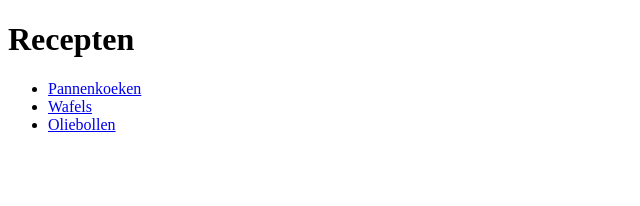
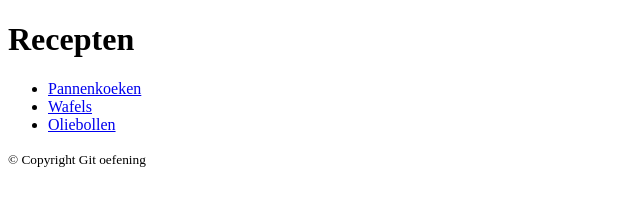
Before and after one commit to Yandalf/recepten, a plain HTML site: page index.html in a window 1280 px wide. Shown: the whole page, without its empty margins (0-640 px from the left). Drawn offline with Linux system fonts and the light colour scheme.

Commit message:
copyrighted

```diff
--- a/index.html
+++ b/index.html
@@ -12,6 +12,6 @@
 			<li><a href="wafels.html">Wafels</a></li>
 			<li><a href="oliebollen.html">Oliebollen</a></li>
 		</ul>
-	</nav>
+	</nav> <footer><small>&copy; Copyright Git oefening</small></footer>
 </body>
 </html>
```
